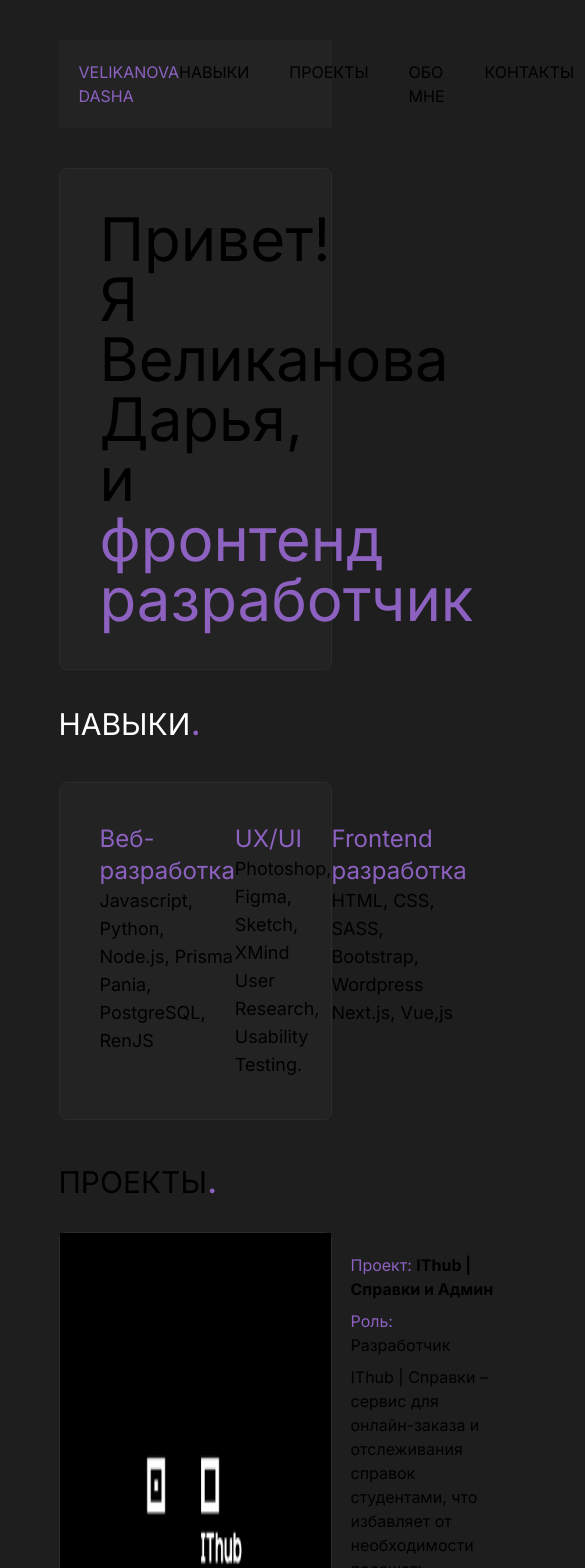
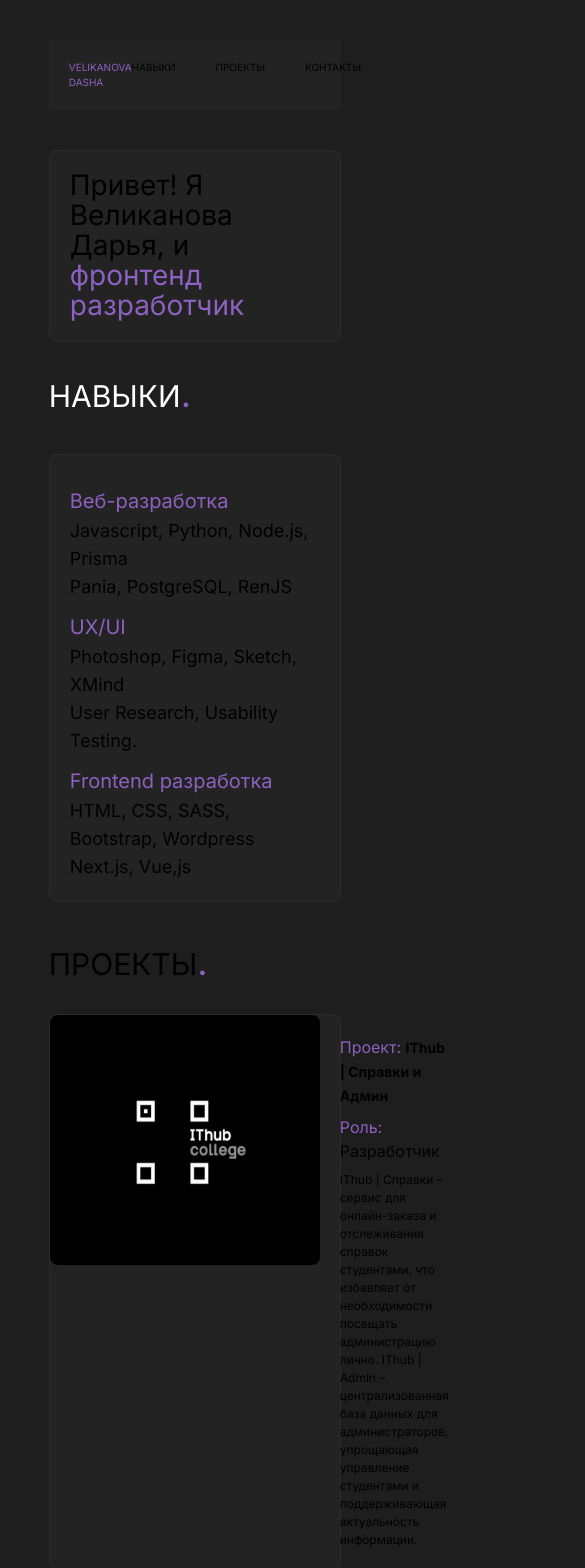
Before and after one commit to stucksippin/portfolio, a Next.js app: page / in a window 390 px wide. Shown: the top 1568 px of the page, 585 px wide, since content can reach past the window. Built offline with nearby package versions, Linux system fonts and the light colour scheme.

Commit message:
first option to adaptive

```diff
--- a/app/components/Contact.jsx
+++ b/app/components/Contact.jsx
@@ -9,13 +9,15 @@ export default function Contact() {
   return (
     <div>
 
-      <section className='mb-24'>
+      <section id="contact" className='section_contact mb-24'>
         <div className='mt-9 text-3xl'>КОНТАКТЫ<span className='mr-8 text-4xl text-selfpurple'>.</span></div>
-        <div className='flex border  rounded-lg p-5 bg-selfgray border-selfborder mt-5'>
-          <div className='w-[50%] flex flex-col justify-center items-center'>
+        <div className='contact_container flex border  rounded-lg p-5 bg-selfgray border-selfborder mt-5 justify-around'>
+
+          <div className='contact_column_left flex flex-col justify-center  shrink-0'>
             <div>
               <li className='mb-3 flex'>
                 <Image
+                  className='contact_image'
                   src={tg}
                   width={25}
                   height={25}
@@ -25,6 +27,7 @@ export default function Contact() {
 
               <li className='flex'>
                 <Image
+                  className='contact_image'
                   src={git}
                   width={25}
                   alt='github image'
@@ -34,10 +37,11 @@ export default function Contact() {
             </div>
           </div>
 
-          <div className='w-[50%] flex flex-col justify-center items-center'>
+          <div className='contact_column_right flex flex-col justify-center  shrink-0'>
             <div>
               <li className='flex mb-3'>
                 <Image
+                  className='contact_image'
                   src={mail}
                   width={25}
                   alt='mail image'
@@ -47,6 +51,7 @@ export default function Contact() {
 
               <li className='flex'>
                 <Image
+                  className='contact_image'
                   src={phone}
                   width={25}
                   alt='phone number image'
--- a/app/components/Header.jsx
+++ b/app/components/Header.jsx
@@ -1,16 +1,16 @@
+import Link from 'next/link'
 import React from 'react'
 
 export default function Header() {
   return (
     <div>
 
-      <header className='flex justify-between p-5 bg-selfgray mt-10 mb-10'>
+      <header className='header flex justify-between p-5 bg-selfgray mt-10 mb-10'>
         <span className='text-selfpurple'>VELIKANOVA DASHA</span>
-        <nav className='flex '>
-          <li className='mr-10 cursor-pointer'><a href=""></a>НАВЫКИ</li>
-          <li className='mr-10 cursor-pointer'><a href=""></a>ПРОЕКТЫ</li>
-          <li className='mr-10 cursor-pointer'><a href=""></a>ОБО МНЕ</li>
-          <li className='mr-10 cursor-pointer'><a href=""></a>КОНТАКТЫ</li>
+        <nav className='header_items flex'>
+          <li className='header_item mr-10 cursor-pointer hover:text-selfpurple'><Link href="#skills" />НАВЫКИ</li>
+          <li className='header_item mr-10 cursor-pointer hover:text-selfpurple'><Link href="#project" />ПРОЕКТЫ</li>
+          <li className='header_item mr-10 cursor-pointer hover:text-selfpurple' ><Link href="#contact" />КОНТАКТЫ</li>
         </nav>
       </header>
 
--- a/app/components/Project.jsx
+++ b/app/components/Project.jsx
@@ -33,18 +33,18 @@ export default function Project() {
     return (
         <div>
 
-            <section>
+            <section className='section_project' id="project">
 
                 <div className='text-3xl mb-8'>ПРОЕКТЫ<span className='mr-8 text-4xl text-selfpurple'>.</span></div>
 
                 {
                     projects.map((el, index) => (
-                        <div key={index} className='flex mb-8 border rounded-lg size-8/14 bg-selfgray border-selfborder'>
-                            {el.image && <Image className='shrink-0' src={el.image} width={350} alt='project image' />}
-                            <div className='flex flex-col p-5'>
-                                <h1 className='mb-2'><span className='text-selfpurple'>Проект:</span> <span className='font-bold'>{el.title}</span> </h1>
+                        <div key={index} className='project_item flex mb-8 border rounded-lg bg-selfgray border-selfborder '>
+                            {el.image && <Image className='project_image rounded-lg shrink-0' src={el.image} alt='project image' />}
+                            <div className='project_info flex flex-col p-5'>
+                                <h1 className='mb-2'><span className='text-selfpurple'>Проект:</span> <span className='project_title font-bold'>{el.title}</span> </h1>
                                 <span className='mb-2'><span className='text-selfpurple'>Роль:</span> {el.role}</span>
-                                <span>{el.details}</span>
+                                <span className='project_dis'>{el.details}</span>
                             </div>
                         </div>
                     ))
--- a/app/components/Skills.jsx
+++ b/app/components/Skills.jsx
@@ -4,7 +4,7 @@ import Image from 'next/image'
 
 export default function Skills() {
     return (
-        <section className='skills mb-10'>
+        <section id="skills" className='section_skills  mb-10'>
             <div className='text-white text-3xl mb-10'>
                 НАВЫКИ<span className='text-selfpurple text-4xl mr-8'>.</span>
             </div>
--- a/app/globals.css
+++ b/app/globals.css
@@ -1,6 +1,10 @@
 @tailwind base;
 @tailwind components;
 @tailwind utilities;
+
+* {
+  scroll-behavior: smooth;
+}
 
 :root {
   --foreground-rgb: 0, 0, 0;
@@ -16,6 +20,7 @@
   }
 }
 
+
 body {
   color: rgb(var(--foreground-rgb));
   background-color: #1E1E1E;
@@ -30,16 +35,185 @@ li {
 
 /* apadtive */
 
-@media screen and (max-device-width: 360px) {}
 
-@media screen and (max-device-width: 768px) {}
+@media screen and (max-width: 375px) {
 
-@media screen and (max-device-width: 1024px) {}
 
-@media screen and (max-device-width: 1366px) {
+  .header {
+    font-size: 10px;
+    flex-direction: column;
+  }
+
+  .header_items {
+    justify-content: end;
+  }
+
+  .header_item {
+    margin-right: 10px;
+  }
+
+  .welcome_block {
+    padding: 20px 20px;
+  }
+
+  .welcome_title {
+    font-size: 10px;
+
+  }
+
+  .skills_title {
+    font-size: 20px;
+    margin-top: 10px;
+  }
+
+  .skills_dis {
+    font-size: 18px;
+  }
+
   .skills_containers {
+    flex-wrap: wrap;
+    padding: 20px 20px;
+  }
+
+  .project_image {
+    width: 200px;
+    height: 150px;
+    margin: 0 auto;
+    margin-top: 10px;
+  }
+
+  .project_item {
+    flex-direction: column;
+  }
+
+  .contact_image {
+    width: 18px;
+    height: 18px;
+  }
+
+  .contact_container {
+    font-size: 15px;
+  }
+
+  .contact_container {
+    flex-direction: column;
+  }
+
+  .contact_column_left {
+    margin-bottom: 10px;
+  }
+}
+
+@media screen and (max-width: 768px) {
+
+  .all_contnent {
+    width: 90%;
+    margin: 0 auto;
+  }
+
+  .header {
+    font-size: 10px;
+  }
+
+  .welcome_block {
+    padding: 20px 20px;
+  }
+
+  .welcome_title {
+    font-size: 28px;
+
+  }
+
+  .skills_title {
+    font-size: 20px;
+    margin-top: 10px;
+  }
+
+  .skills_dis {
+    font-size: 18px;
+  }
+
+  .skills_containers {
+    flex-wrap: wrap;
+    padding: 20px 20px;
+  }
+
+  .project_image {
+    width: 270px;
+    height: 250px;
+    margin: 0 auto;
+  }
+
+  .project_dis {
+    font-size: 12px;
+
+  }
+
+  .project_title {
+    font-size: 14px;
+  }
+
+
+  .section_contact {
     font-size: 12px;
   }
 
+}
+
+@media screen and (max-width: 1024px) {
+  .all_contnent {
+    width: 20%;
+    margin: 0 auto;
+  }
+}
+
+@media screen and (max-width: 1440px) {
+  .all_contnent {
+    width: 90%;
+    margin: 0 auto;
+  }
+
+  .header {
+    font-size: 10px;
+  }
+
+  .welcome_block {
+    padding: 20px 20px;
+  }
+
+  .welcome_title {
+    font-size: 28px;
+
+  }
+
+  .skills_title {
+    font-size: 20px;
+    margin-top: 10px;
+  }
+
+  .skills_dis {
+    font-size: 18px;
+  }
+
+  .skills_containers {
+    flex-wrap: wrap;
+    padding: 20px 20px;
+  }
+
+
+
+
+
+
+  .section_contact {
+    font-size: 12px;
+  }
 
 }
+
+@media screen and (max-width: 1980px) {
+  .all_contnent {
+    width: 75%;
+    margin: 0 auto;
+  }
+}
--- a/app/page.js
+++ b/app/page.js
@@ -8,12 +8,12 @@ export default function Home() {
 
     <div>
 
-      <div className='w-[70%] mx-auto'>
+      <div className='all_contnent mx-auto'>
         <Header />
 
         <main>
-          <div className='p-10 mb-8 bg-selfgray border border-selfborder rounded-lg'>
-            <span className='text-6xl'>Привет! Я Великанова Дарья, <br />и<span className='text-selfpurple'> фронтенд разработчик</span> </span>
+          <div className='welcome_block p-10 mb-8 bg-selfgray border border-selfborder rounded-lg'>
+            <span className='welcome_title text-6xl'>Привет! Я Великанова Дарья, и<span className='text-selfpurple'> фронтенд разработчик</span> </span>
           </div>
           <Skills />
           <Project />
```
